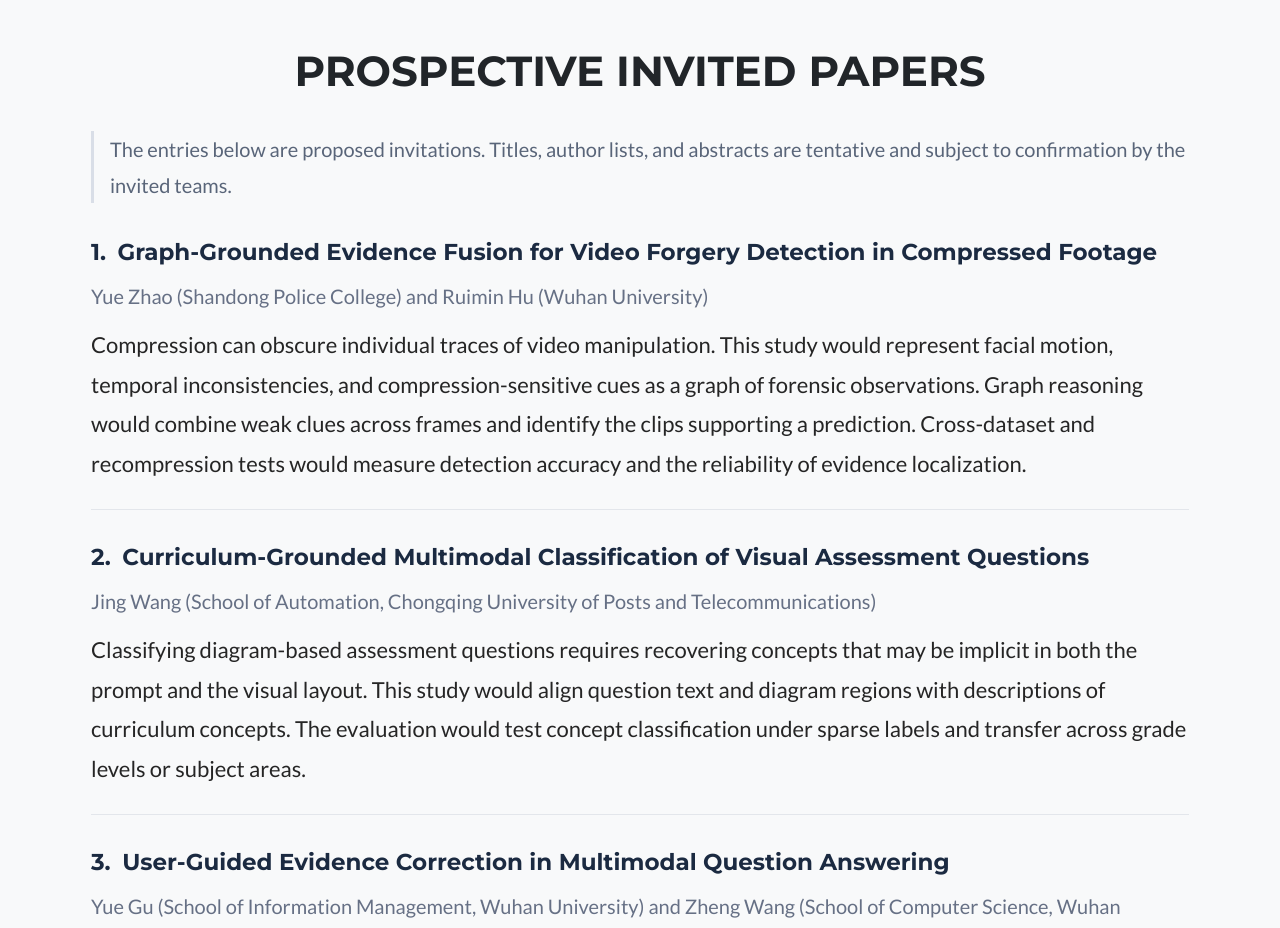
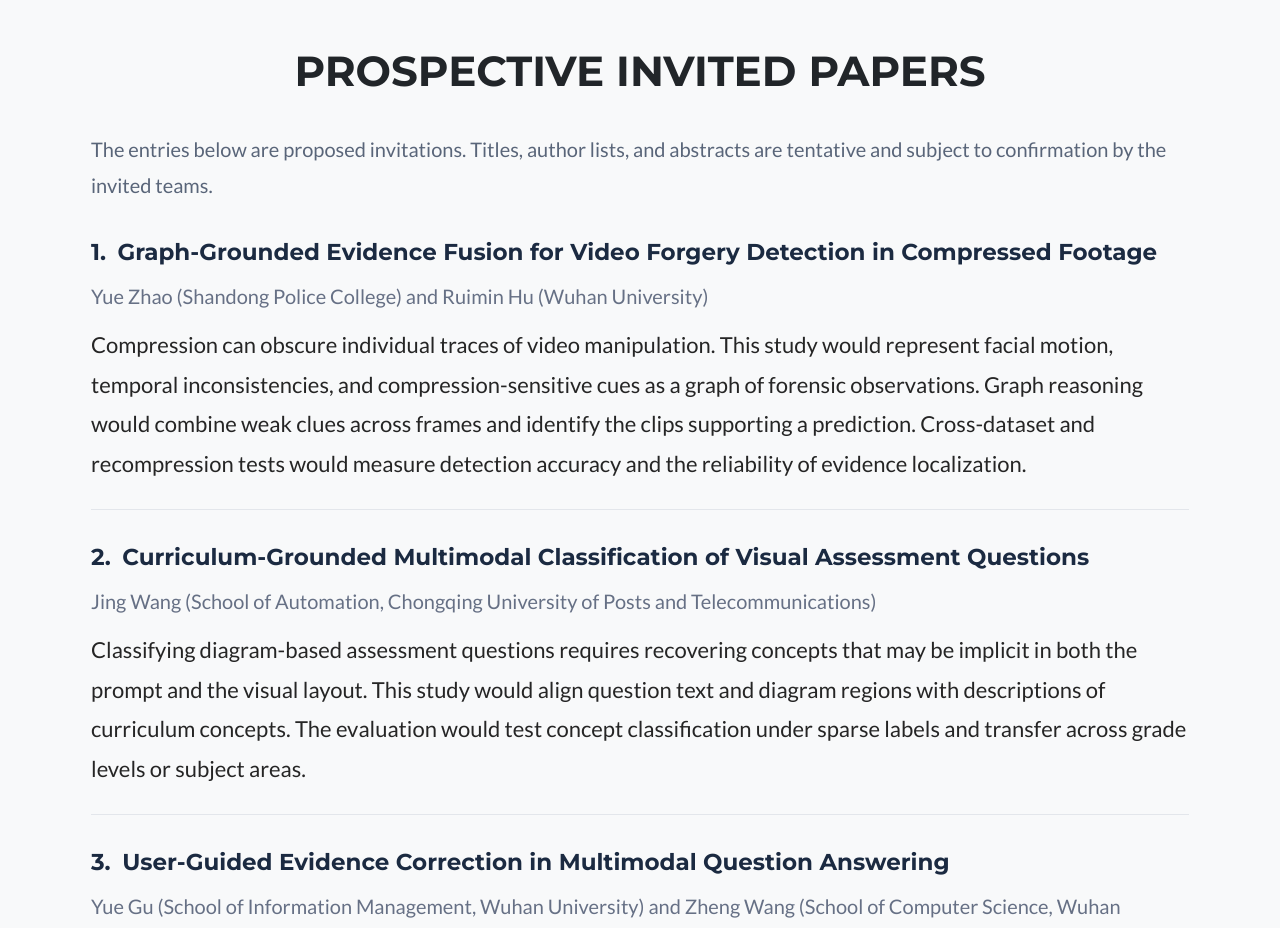
Before and after one commit to ijcnn2027ss/ijcnn2027ss.github.io, a plain HTML site: page index.html in a window 1280 px wide. Shown: the part 1800-2728 px from the top of the page. Drawn offline with nearby package versions, Linux system fonts and the light colour scheme.

Commit message:
Update index.html

```diff
--- a/index.html
+++ b/index.html
@@ -550,8 +550,8 @@
     line-height: 1.8 !important;
     color: #596579;
     margin-bottom: 32px;
-    padding-left: 16px;
-    border-left: 3px solid #d9dee7;
+    padding-left: 0;
+    border-left: none;
 }
 
 /* Individual paper */
```
